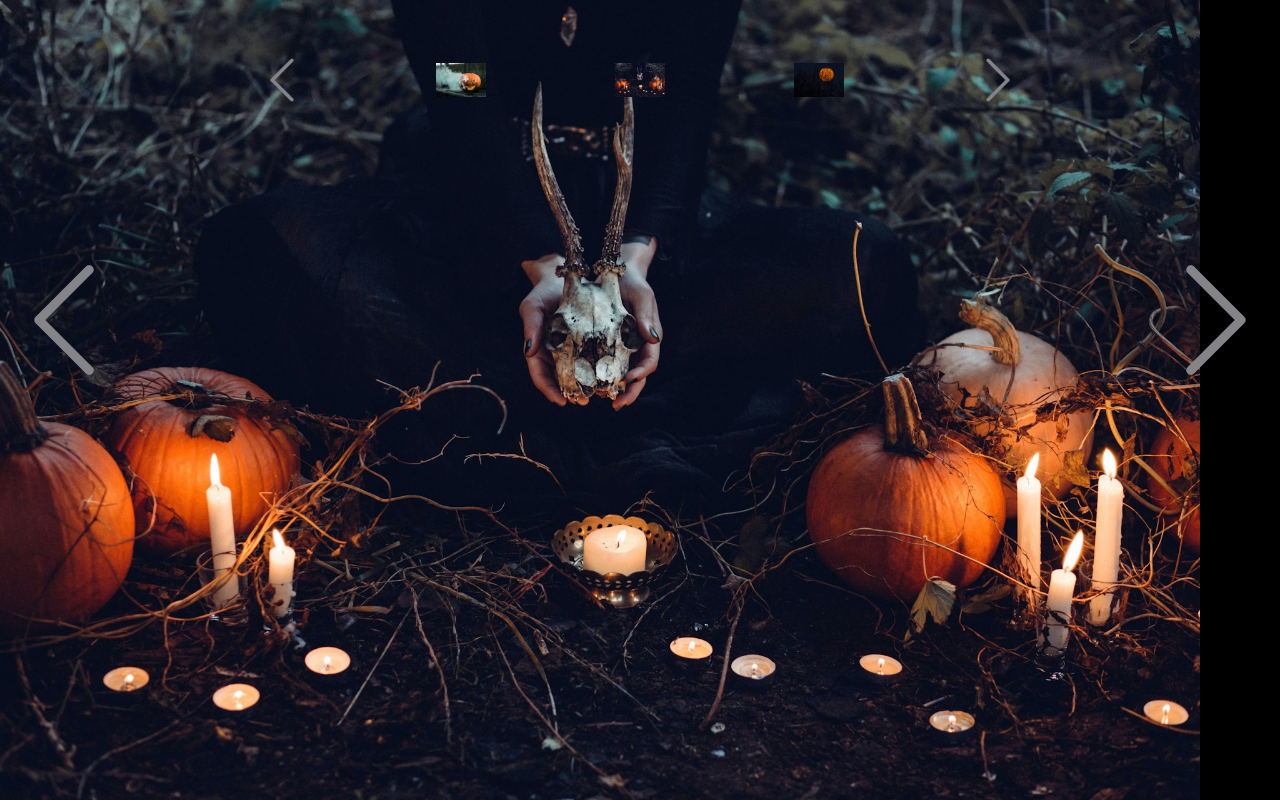
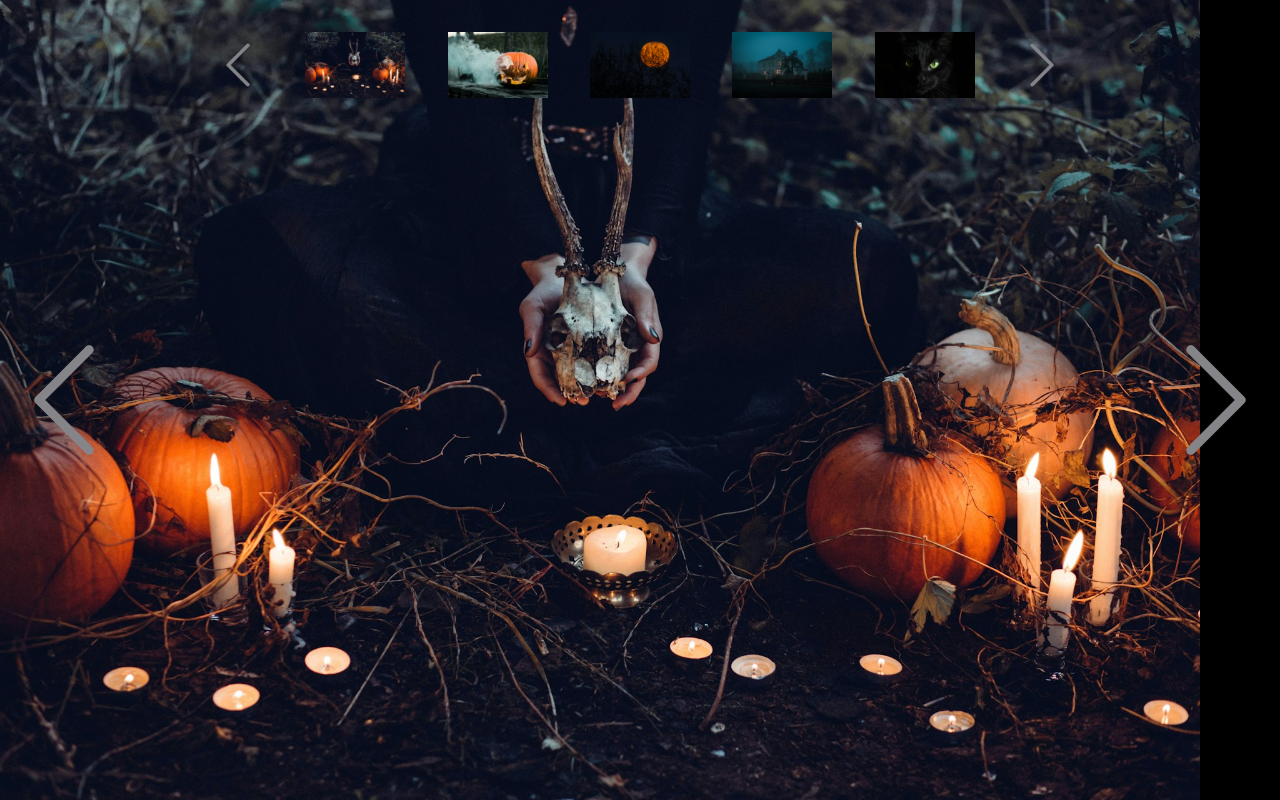
Before and after one commit to ComfortableCat/WeekTwoProject, a plain HTML site: page index.html in a window 1280 px wide. Drawn offline with Linux system fonts and the light colour scheme.

Commit message:
Add Images and Created Functions

```diff
--- a/index.html
+++ b/index.html
@@ -21,33 +21,11 @@
       />
       <div id="thumbnail-scroller">
         <button class="last"></button>
-        <img
-          class="thumbnail img0"
-          order="-1"
-          src="./Assets/SmokyPumpkin/SmokyPumpkin-640x427.jpg"
-          srcset="
-            ./Assets/SmokyPumpkin/SmokyPumpkin-2400x1600.jpg 1600w,
-            ./Assets/SmokyPumpkin/SmokyPumpkin-1920x1280.jpg 1280w,
-            ./Assets/SmokyPumpkin/SmokyPumpkin-640x427.jpg    427w
-          "
-          alt="A witchy person dressed in black sat in shrubbery with pumpkins and candles holding a small deers skull"
-        />
-        <img
-          class="thumbnail img1"
-          order="0"
-          src="./Assets/SkullPumpkin/SkullPumpkin-640x427.jpg"
-          alt=""
-        />
-        <img
-          order="1"
-          class="thumbnail img2"
-          src="./Assets/BloodMoon/BloodMoon-640x427.jpg"
-          alt=""
-        />
-        <!--<img class="thumbnail img3" src="" alt="" />
-        <img class="thumbnail img4" src="" alt="" />
-        <img class="thumbnail img5" src="" alt="" />
-        <img class="thumbnail img6" src="" alt="" />-->
+        <img class="thumbnail img0" />
+        <img class="thumbnail img1" />
+        <img class="thumbnail img2" />
+        <img class="thumbnail img3" />
+        <img class="thumbnail img4" />
         <button class="next"></button>
       </div>
       <div class="LRContainer">
--- a/script.js
+++ b/script.js
@@ -24,11 +24,38 @@ const BloodMoon = {
   title: "Blood Moon",
   alt: "A red blood moon visible through silhoutted branches of a tree",
 };
-const images = [SkullPumpkin, SmokyPumpkin, BloodMoon];
+const CreepyHouse = {
+  src: "./Assets/CreepyHouse/CreepyHouse-2400x1600.jpg",
+  srcset:
+    "./Assets/CreepyHouse/CreepyHouse-2400x1600.jpg 1600w, ./Assets/CreepyHouse/CreepyHouse-1920x1280.jpg 1280w, ./Assets/CreepyHouse/CreepyHouse-640x427.jpg 427w",
+  thumbnail: "./Assets/CreepyHouse/CreepyHouse-640x427.jpg",
+  title: "CreepyHouse",
+  alt: "A man standing infront of an old mansion surrounded by fog",
+};
+const BlackCat = {
+  src: "./Assets/BlackCat/BlackCat-2400x1600.jpg",
+  srcset:
+    "./Assets/BlackCat/BlackCat-2400x1600.jpg 1600w, ./Assets/BlackCat/BlackCat-1920x1280.jpg 1280w, ./Assets/BlackCat/BlackCat-640x427.jpg 427w",
+  thumbnail: "./Assets/BlackCat/BlackCat-640x427.jpg",
+  title: "BlackCat",
+  alt: "A man standing infront of an old mansion surrounded by fog",
+};
+const images = [SkullPumpkin, SmokyPumpkin, BloodMoon, CreepyHouse, BlackCat];
 let imageIndex = 0;
+let identifier = "";
 
 mainImg.src = images[imageIndex]["src"];
 mainImg.srcset = images[imageIndex]["srcset"];
+
+for (let i = 0; i < images.length; i++) {
+  identifier = `img${i}`;
+  let thumbnail = document.getElementsByClassName(identifier)[0];
+  thumbnail.src = images[i]["thumbnail"];
+  thumbnail.srcset = images[i]["srcset"];
+  thumbnail.alt = images[i]["alt"];
+  thumbnail.title = images[i]["title"];
+  thumbnail.setAttribute("order", i);
+}
 
 function scrollImage(a) {
   if (a === false) {
@@ -48,41 +75,35 @@ function scrollImage(a) {
   mainImg.srcset = images[imageIndex]["srcset"];
   mainImg.alt = images[imageIndex]["alt"];
   console.log(images[imageIndex]["alt"]);
-  mainImg.title(images[imageIndex]["title"]);
+  mainImg.title = images[imageIndex]["title"];
 }
-let identifier = "";
-let halfLen = Math.trunc(images.length / 2);
-//let currentThumbnail = document.getElementsByClassName("img2")[0];
-console.log(images.length);
-console.log(halfLen);
+
 function scrollThumbnail(a) {
-  //let order = currentThumbnail.className.replace("thumbnail img", "");
-  //console.log(order);
-
   for (let i = 0; i < images.length; i++) {
     identifier = `img${i}`;
-    let imgOrder = 5;
-    imgOrder = document
+    // console.log(identifier);
+    let imgOrder = document
       .getElementsByClassName(identifier)[0]
       .getAttribute("order");
-    console.log(document.getElementsByClassName(identifier)[0]);
-    console.log(`Set image order to ${imgOrder}`);
+    //console.log(`Set image order to ${imgOrder}`);
+    imgOrder = Number(imgOrder);
     if (a === false) {
       imgOrder = imgOrder - 1;
     } else if (a === true) {
       imgOrder = imgOrder + 1;
     }
-    if (imgOrder < -halfLen) {
-      imgOrder = halfLen;
-    } else if (imgOrder > halfLen) {
-      imgOrder = -halfLen;
+    if (imgOrder < 0) {
+      imgOrder = images.length;
+      //console.log("overflowed less");
+    } else if (imgOrder > images.length - 1) {
+      imgOrder = 0;
+      //console.log("overflowed more");
     }
+
     document
       .getElementsByClassName(identifier)[0]
       .setAttribute("order", imgOrder);
-    console.log(imgOrder);
-    console.log(
-      document.getElementsByClassName(identifier)[0].getAttribute("order")
-    );
+    document.getElementsByClassName(identifier)[0].style.order = imgOrder;
+    // console.log(imgOrder);
   }
 }
--- a/style.css
+++ b/style.css
@@ -12,6 +12,7 @@ body {
   z-index: 0;
   object-fit: cover;
 }
+
 .LRContainer {
   align-items: center;
   display: flex;
@@ -21,7 +22,7 @@ body {
 .left,
 .right {
   width: 50%;
-  height: 80vh;
+  height: 100vh;
   display: flex;
   align-items: center;
 }
@@ -43,6 +44,7 @@ body {
   padding: 0;
   z-index: 999;
 }
+
 .next {
   background-image: url(./Assets/right-chevron.png);
 }
@@ -58,11 +60,11 @@ body {
   align-items: center;
   z-index: 400;
   position: absolute;
-  top: 30px;
+  top: 15px;
   left: 15%;
 }
 #thumbnail-scroller img {
-  width: 50px;
+  width: 100px;
   z-index: inherit;
 }
 #thumbnail-scroller button {
```
Also changed, not shown: Assets/BlackCat/BlackCat-1920x1280.jpg (added), Assets/BlackCat/BlackCat-2400x1600.jpg (added), Assets/BlackCat/BlackCat-640x427.jpg (added), Assets/CreepyHouse/CreepyHouse-1920x1280.jpg (added), Assets/CreepyHouse/CreepyHouse-2400x1600.jpg (added), Assets/CreepyHouse/CreepyHouse-640x427.jpg (added).
